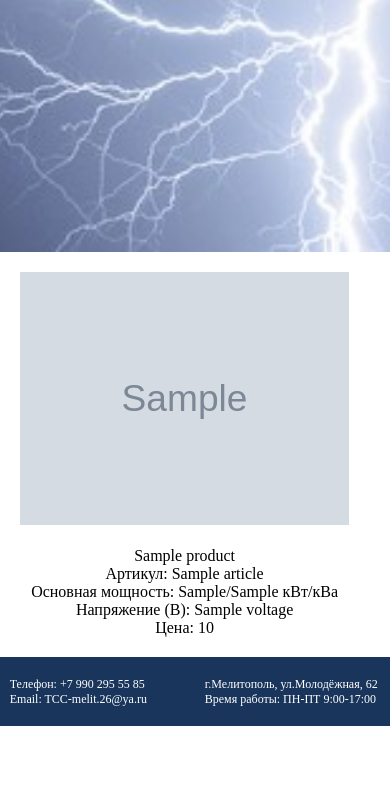
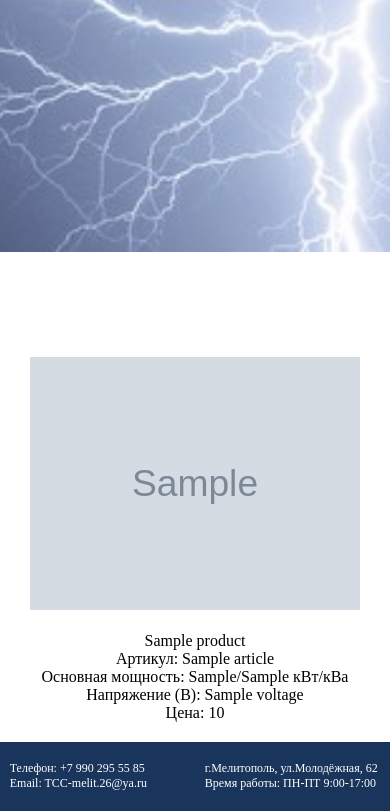
Before and after one commit to AlexKluchkov/TSS, a FastAPI app: template templates/list_of_products.html in a window 390 px wide; the page is wider, and only the part inside the window is pictured. Shown: the part 666-1477 px from the top of that part. Before the commit the page ends 1392 px from the top of that part, so only its background shows below. Run offline with FastAPI, Linux system fonts and the light colour scheme; the template is opened without the code that fills it: most values are stand-ins (such as "Sample title", 1, 10 or a date in 2020); grey boxes marked "Sample" are stand-in pictures.

Commit message:
small refuctoring

```diff
--- a/static/styles.css
+++ b/static/styles.css
@@ -156,6 +156,7 @@ header {
 }
 
 .products {
+  padding-top: 10vh;
   display: grid;
   grid-template-columns: repeat(3, 1fr); /* 3 колонки */
   gap: 5vh;
@@ -235,6 +236,10 @@ footer
     margin-top: 2px; /*TODO*/
   }
 
+  .products {
+    grid-template-columns: repeat(1, 1fr);
+  }
+
   footer
   {
     font-size: 12px;
```
